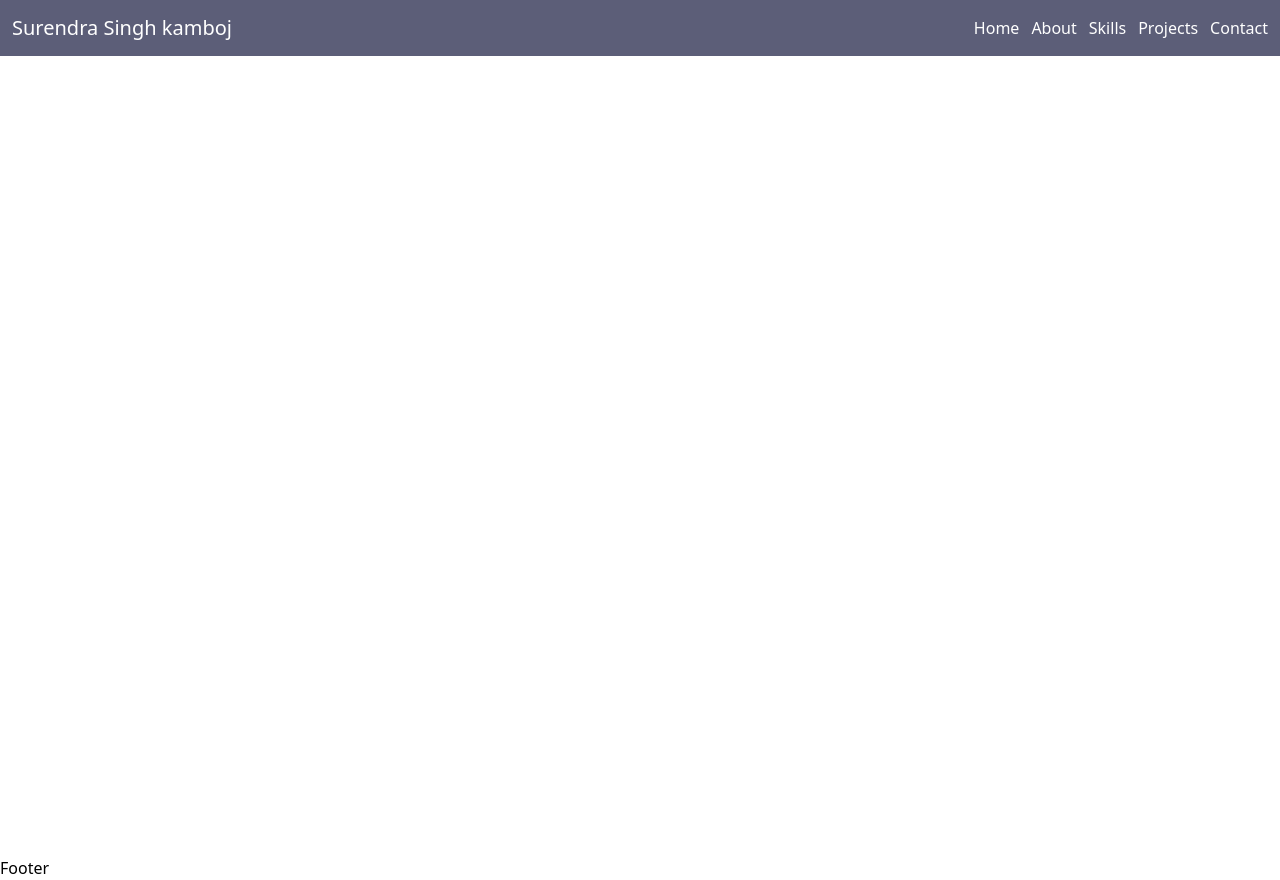
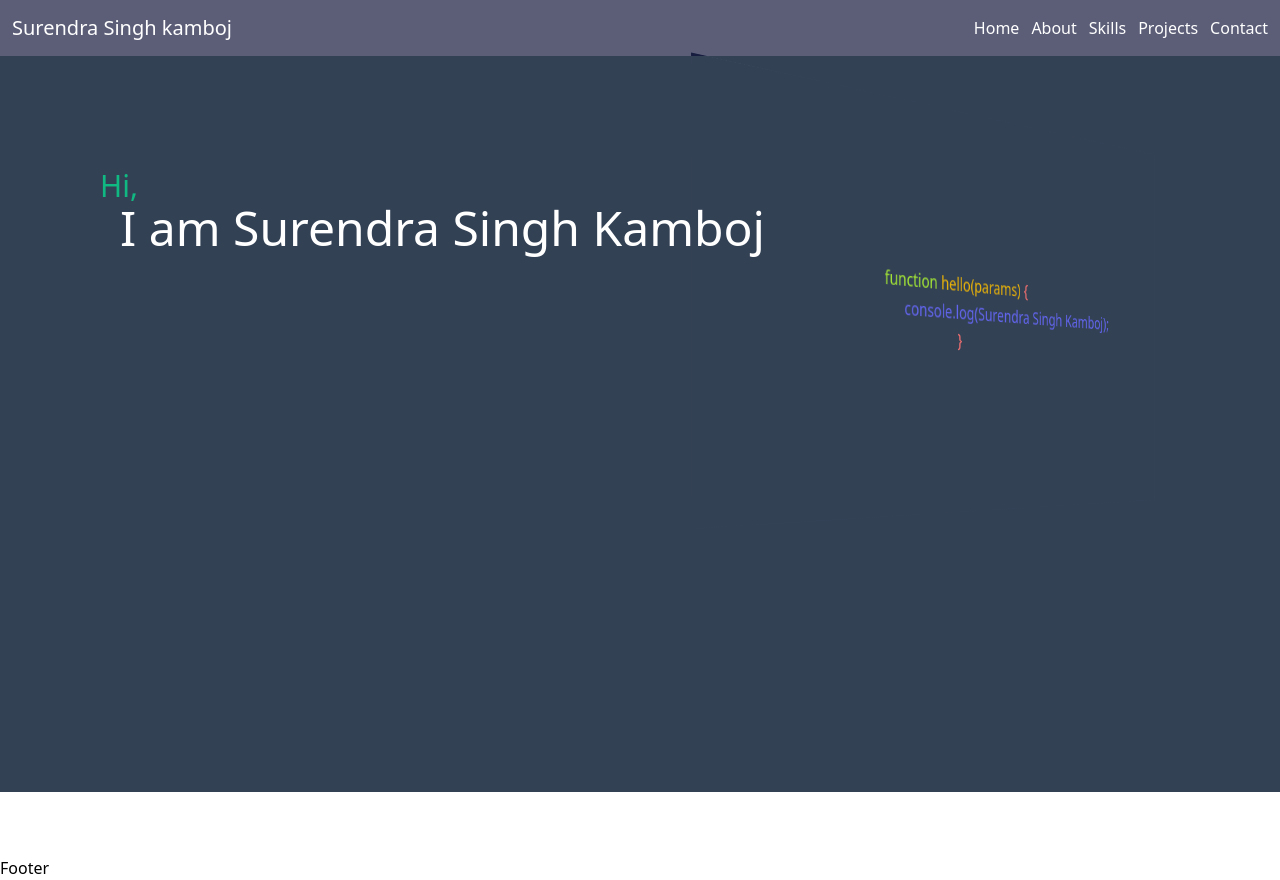
Before and after one commit to surendraSinghKamboj/todo-frontend, a Next.js app: page / in a window 1280 px wide. Built offline with nearby package versions, Linux system fonts and the light colour scheme.

Commit message:
home page design

```diff
--- /dev/null
+++ b/src/components/Background.jsx
@@ -0,0 +1,16 @@
+import React from 'react'
+
+const Background = () => {
+    return (
+        <div
+            className='absolute flex background justify-center flex-col items-center top-14 right-0 w-[50vw] z-[-10] h-[50vh] bg-slate-700 backdrop-blur-md'>
+            <p className='text-lg text-lime-400'>{"function"} <span className='text-yellow-500'>{"hello(params) "}</span>
+                <span className='text-red-400'>{"{"}</span>
+            </p>
+            <p className='text-lg text-indigo-500 translate-x-5 sm:translate-x-20'>{"console.log(Surendra Singh Kamboj);"}</p>
+            <p className='text-lg text-red-400'>{"}"}</p>
+        </div>
+    )
+}
+
+export default Background
--- /dev/null
+++ b/src/components/Home.jsx
@@ -0,0 +1,14 @@
+import React from 'react'
+import Background from './Background'
+
+const Home = () => {
+    return (
+        <section className="home bg-slate-700 pt-28 min-h-[92vh]">
+            <Background />
+            <h3 className='text-3xl ml-[100px] text-emerald-500'>Hi,</h3>
+            <h2 className='text-white text-5xl ml-[120px]'>I am Surendra Singh Kamboj</h2>
+        </section>
+    )
+}
+
+export default Home
--- a/src/components/Navbar.jsx
+++ b/src/components/Navbar.jsx
@@ -6,7 +6,7 @@ import { AiOutlineMenuUnfold, AiOutlineClose } from "react-icons/ai"
 const Navbar = () => {
   const [open, setOpen] = useState(false)
   return (
-    <header className='sticky w-full h-14 bg-[#080c33a8] flex items-center p-3 top-0'>
+    <header className='sticky w-full h-14 bg-[#080c33a8] z-10 flex items-center p-3 top-0'>
       <h1 className='text-white text-lg sm:text-xl flex-grow cursor-pointer' onClick={() => {
         window.scrollTo(0, 0)
       }}>Surendra Singh kamboj</h1>
--- a/src/pages/index.js
+++ b/src/pages/index.js
@@ -1,5 +1,6 @@
 import Head from 'next/head'
-
+import Homepage from '@/components/Home'
+import Background from '@/components/Background'
 
 export default function Home() {
   return (
@@ -12,7 +13,7 @@ export default function Home() {
       </Head>
 
       <main className='min-h-[100vh]'>
-
+        <Homepage />
       </main>
 
     </>
--- a/src/styles/globals.scss
+++ b/src/styles/globals.scss
@@ -6,3 +6,10 @@
 .nav_animation{
 	transition: all 1s;
 }
+
+.background{
+	transform: rotateY(30deg);
+}
+.home{
+	perspective: 1000px;
+}
```
